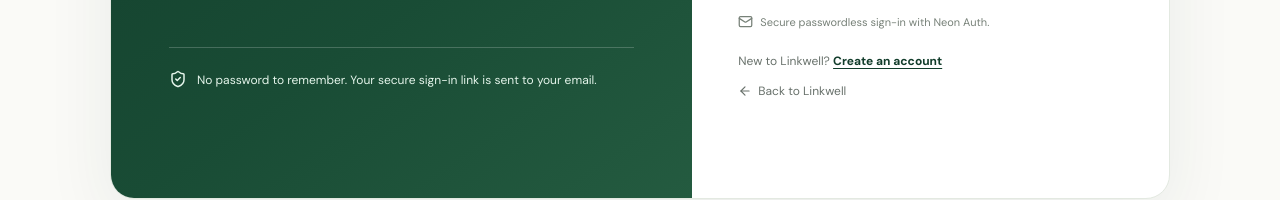
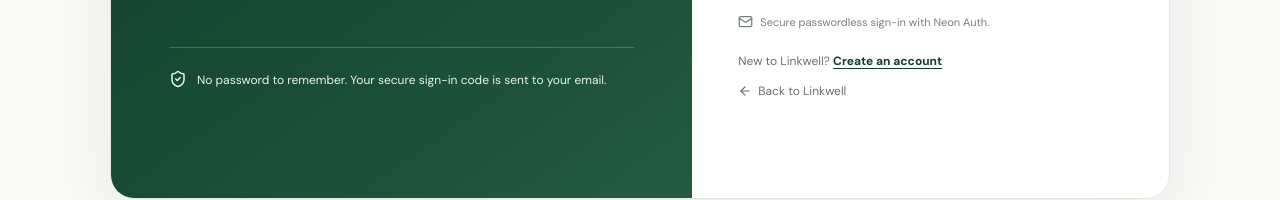
Before and after one commit to mrceogodwin/Linkwell, a Next.js app: page /sign-in in a window 1280 px wide. Shown: the part 459-659 px from the top of the page. Built offline with nearby package versions, Linux system fonts and the light colour scheme.

Commit message:
Update sign-in copy for Neon email codes

```diff
--- a/app/sign-in/page.tsx
+++ b/app/sign-in/page.tsx
@@ -14,7 +14,7 @@ export default async function SignInPage({ searchParams }: { searchParams: Promi
   return <main className="subpage">
     <header className="nav wrap"><a className="brand" href="/"><span className="brand-mark"><i/><i/><i/><i/></span><span>linkwell</span></a><nav className="nav-actions"><a className="sign-in" href="/sign-up">Create account</a></nav></header>
     <section className="auth-shell auth-shell-single">
-      <div className="auth-aside"><div className="eyebrow"><span/> WELCOME BACK</div><h1>Your next chapter starts here.</h1><p>Pick up where you left off, keep your opportunities close, and move forward with confidence.</p><div className="auth-promise"><ShieldCheck size={18}/><span>No password to remember. Your secure sign-in link is sent to your email.</span></div></div>
+      <div className="auth-aside"><div className="eyebrow"><span/> WELCOME BACK</div><h1>Your next chapter starts here.</h1><p>Pick up where you left off, keep your opportunities close, and move forward with confidence.</p><div className="auth-promise"><ShieldCheck size={18}/><span>No password to remember. Your secure sign-in code is sent to your email.</span></div></div>
       <div className="auth-panel"><h2>Sign in to Linkwell</h2><p className="auth-panel-intro">Enter the email address connected to your verified account.</p>{linkError && <p className="auth-feedback auth-error" role="alert">{linkError}</p>}<SigninForm/><p className="auth-switch">New to Linkwell? <a href="/sign-up">Create an account</a></p><a className="auth-back" href="/"><ArrowLeft size={14}/> Back to Linkwell</a></div>
     </section>
   </main>;
```
